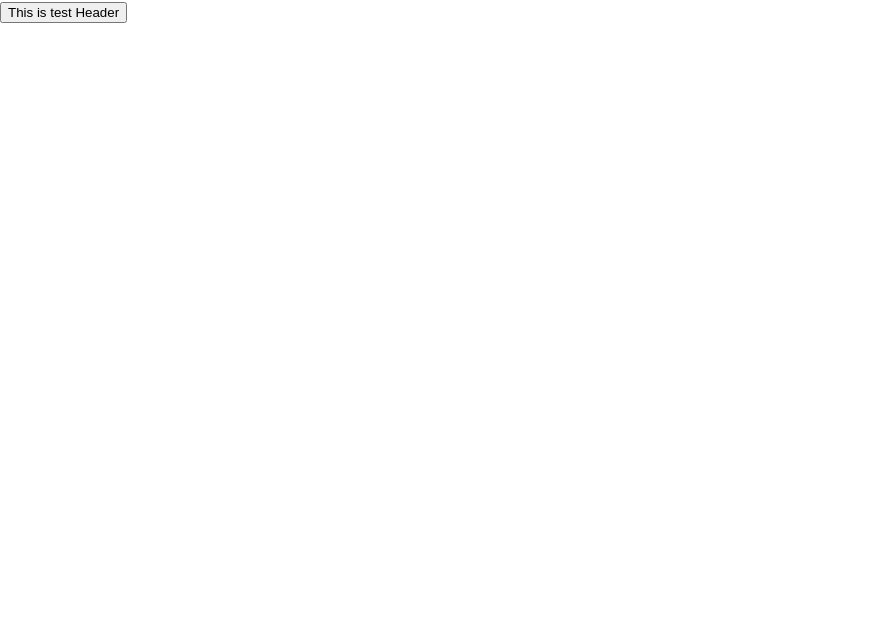
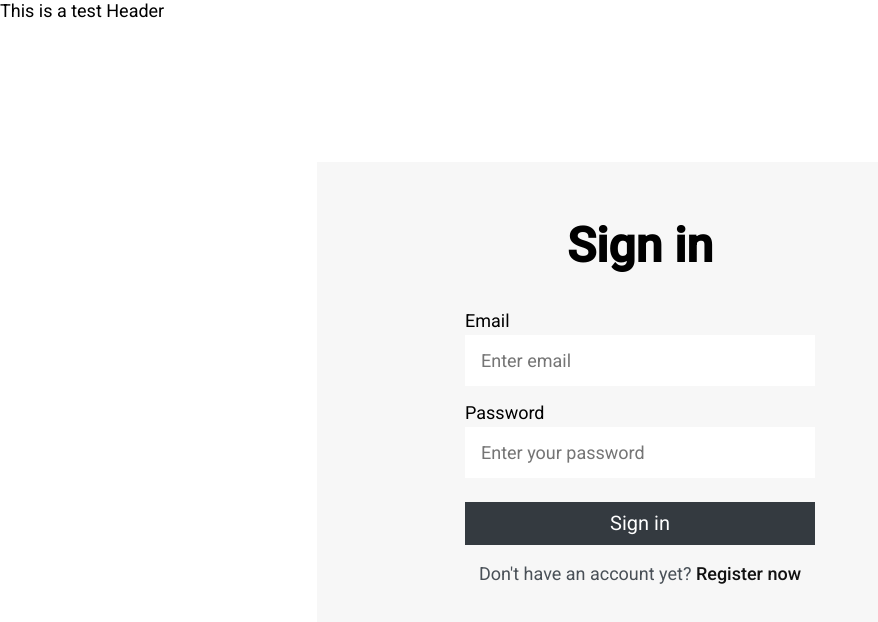
Before and after one commit to IT-Talent-Hunt/Frontend, a React (Create React App) app: page /#/signIn in a window 1280 px wide. Shown: the top 622 px of the page, without its empty margins (0-878 px from the left). Built offline with nearby package versions, Linux system fonts and the light colour scheme.

Commit message:
Added router and few test componets and pages

```diff
--- a/public/index.html
+++ b/public/index.html
@@ -25,6 +25,9 @@
       Learn how to configure a non-root public URL by running `npm run build`.
     -->
     <title>React App</title>
+    <link rel="preconnect" href="https://fonts.googleapis.com">
+    <link rel="preconnect" href="https://fonts.gstatic.com" crossorigin>
+    <link href="https://fonts.googleapis.com/css2?family=Roboto:wght@400;500&display=swap" rel="stylesheet">
   </head>
   <body>
     <noscript>You need to enable JavaScript to run this app.</noscript>
--- a/src/App.tsx
+++ b/src/App.tsx
@@ -1,23 +1,44 @@
-import React from 'react';
+import React, { useEffect, useState } from 'react';
+import { Outlet, useNavigate } from 'react-router-dom';
 import './App.scss';
 import { Header } from './components/Header/Header';
-
-interface Props {
-  onClick: () => void;
-}
-
-export const Provider: React.FC<Props> = React.memo(({ onClick, children }) => (
-  <button type="button" onClick={onClick}>
-    {children}
-  </button>
-));
+import { Footer } from './components/Footer/Footer';
 
 export const App: React.FC = () => {
+  // eslint-disable-next-line @typescript-eslint/no-unused-vars
+  const [isSignedIn, setIsSignedIn] = useState(false);
+  const navigate = useNavigate();
+
+  useEffect(() => {
+    // const isLoggedIn = localStorage.getItem('isSignedIn');
+
+    // if (isLoggedIn === 'true') {
+    //   setIsSignedIn(true);
+    //   navigate('/main');
+    // } else {
+    //   setIsSignedIn(false);
+    //   navigate('/signIn');
+    // }
+
+    // return () => {
+    //   localStorage.setItem('isSignedIn', 'false');
+    // };
+    navigate('/signIn');
+  }, []);
+
   return (
     <div className="starter">
-      <Provider onClick={() => ({})}>
-        <Header></Header>
-      </Provider>
+      <header>
+        <Header />
+      </header>
+      <main>
+        <Outlet />
+      </main>
+      { isSignedIn && (
+        <footer>
+          <Footer />
+        </footer>
+      )}
     </div>
   );
 };
--- /dev/null
+++ b/src/components/Footer/Footer.tsx
@@ -0,0 +1,5 @@
+import { FC } from 'react';
+
+export const Footer: FC = () => {
+  return <div className="footer">Footer</div>;
+};
--- a/src/components/Header/Header.tsx
+++ b/src/components/Header/Header.tsx
@@ -3,7 +3,7 @@ import { FC } from 'react';
 export const Header: FC = () => {
   return (
     <header>
-      This is test Header
+      This is a test Header
     </header>
   );
 };
--- /dev/null
+++ b/src/components/LoginForm/LoginForm.module.scss
@@ -0,0 +1,92 @@
+.container {
+  position: absolute;
+  top: 50%;
+  left: 50%;
+  transform: translate(-50%, -50%);
+
+  display: flex;
+  flex-direction: column;
+  justify-content: center;
+  align-items: center;
+
+  width: 646px;
+  height: 476px;
+
+  background-color: #F7F7F7;
+}
+
+.form {
+  display: flex;
+  flex-direction: column;
+  align-items: center;
+  justify-content: center;
+
+  // gap: 16px;
+
+  .input:last-of-type {
+    margin-bottom: 24px;
+  }
+}
+
+.header {
+  margin-bottom: 36px;
+  font-size: 48px;
+}
+
+.input {
+  width: 350px;
+  height: 51px;
+
+  padding: 15px 16px;
+
+  margin-bottom: 16px;
+
+  background-color: #fff;
+
+  font-size: 18px;
+
+  ::placeholder {
+    color: #ADB5BD;
+  }
+}
+
+.label {
+  align-self: flex-start;
+
+  margin-bottom: 4px;
+}
+
+.button {
+  height: 43px;
+  width: 350px;
+
+  margin-bottom: 18px;
+
+  background-color: #343A40;
+  color: #fff;
+  font-size: 20px;
+  border: 1px solid transparent;
+
+  transition: all ease-in-out 0.2s;
+
+  &:hover {
+    background-color: #fff;
+    color: #343A40;
+    border: 1px solid #343A40;
+  }
+
+  &:focus {
+    transform: scale(0.95);
+  }
+}
+
+.span {
+  font-size: 18px;
+  color: #495057;
+}
+
+.link {
+  font-weight: 500;
+  font-size: 18px;
+  color: #121212;
+}
--- /dev/null
+++ b/src/components/LoginForm/LoginForm.tsx
@@ -0,0 +1,57 @@
+import { FC, FormEvent, useState } from 'react';
+import { useNavigate } from 'react-router-dom';
+import styles from './LoginForm.module.scss';
+
+export const LoginForm: FC = () => {
+  const [password, setPassword] = useState('');
+  const [email, setEmail] = useState('');
+  const navigate = useNavigate();
+
+  const handleSubmit = (evt: FormEvent) => {
+    evt.preventDefault();
+
+    localStorage.setItem('isSignedIn', 'true');
+
+    navigate('/main');
+  };
+
+  return (
+    <div className={styles.container}>
+      <form onSubmit={handleSubmit} className={styles.form}>
+        <h1 className={styles.header}>Sign in</h1>
+        <label htmlFor="email" className={styles.label}>
+          Email
+        </label>
+        <input
+          type="email"
+          required
+          id="email"
+          value={email}
+          onChange={(evt) => setEmail(evt.target.value)}
+          className={styles.input}
+          placeholder="Enter email"
+        />
+        <label htmlFor="password" className={styles.label}>
+          Password
+        </label>
+        <input
+          type="password"
+          required
+          minLength={5}
+          id="password"
+          value={password}
+          onChange={(evt) => setPassword(evt.target.value)}
+          className={styles.input}
+          placeholder="Enter your password"
+        />
+        <button type="submit" className={styles.button}>
+          Sign in
+        </button>
+      </form>
+      <span className={styles.span}>
+        Don&apos;t have an account yet?
+        <a href="/" className={styles.link}> Register now</a>
+      </span>
+    </div>
+  );
+};
--- a/src/index.scss
+++ b/src/index.scss
@@ -1,13 +1,76 @@
+// reset.scss
+
+// Box-sizing
+*,
+*::before,
+*::after {
+  box-sizing: border-box;
+}
+
+// Remove margins and paddings
+html,
+body,
+h1,
+h2,
+h3,
+h4,
+h5,
+h6,
+p,
+ol,
+ul,
+li,
+figure,
+figcaption,
+blockquote,
+dl,
+dd {
+  margin: 0;
+  padding: 0;
+}
+
+// Remove list styles
+ul,
+ol {
+  list-style: none;
+}
+
+// Remove default button styles
+button {
+  background-color: transparent;
+  border: none;
+  outline: none;
+  cursor: pointer;
+  padding: 0;
+}
+
+// Remove default form styles
+input,
+textarea,
+select,
+button {
+  appearance: none;
+  border-radius: 0;
+  background-color: transparent;
+  border: none;
+  outline: none;
+  resize: none;
+  font-family: inherit;
+}
+
+// Add your additional reset or normalization styles here
+a {
+  color: inherit;
+  text-decoration: none;
+}
+
+
+// Set default font styles
 body {
   margin: 0;
-  font-family: -apple-system, BlinkMacSystemFont, 'Segoe UI', 'Roboto', 'Oxygen',
+  font-family: 'Roboto', 'Oxygen',
     'Ubuntu', 'Cantarell', 'Fira Sans', 'Droid Sans', 'Helvetica Neue',
     sans-serif;
   -webkit-font-smoothing: antialiased;
   -moz-osx-font-smoothing: grayscale;
 }
-
-code {
-  font-family: source-code-pro, Menlo, Monaco, Consolas, 'Courier New',
-    monospace;
-}
--- a/src/index.tsx
+++ b/src/index.tsx
@@ -1,11 +1,25 @@
 import React from 'react';
 import ReactDOM from 'react-dom';
+import {
+  HashRouter, Routes, Route, Navigate,
+} from 'react-router-dom';
 import './index.scss';
 import { App } from './App';
+import { SignInPage } from './pages/SignInPage/SignInPage';
+import { MainPage } from './pages/MainPage/MainPage';
 
 ReactDOM.render(
   <React.StrictMode>
-    <App />
+    <HashRouter>
+      <Routes>
+        <Route path="/" element={<App />}>
+          <Route path="main" element={<Navigate to="../" replace />} />
+          <Route index element={<MainPage />} />
+
+          <Route path="signIn" element={<SignInPage />} />
+        </Route>
+      </Routes>
+    </HashRouter>
   </React.StrictMode>,
   document.getElementById('root'),
 );
--- /dev/null
+++ b/src/pages/MainPage/MainPage.tsx
@@ -0,0 +1,9 @@
+import { FC } from 'react';
+
+export const MainPage: FC = () => {
+  return (
+    <div className="mainPage">
+      Main Page
+    </div>
+  );
+};
--- /dev/null
+++ b/src/pages/SignInPage/SignInPage.tsx
@@ -0,0 +1,10 @@
+import { FC } from 'react';
+import { LoginForm } from '../../components/LoginForm/LoginForm';
+
+export const SignInPage: FC = () => {
+  return (
+    <div className="container">
+      <LoginForm />
+    </div>
+  );
+};
```
Also changed, not shown: package.json (+6 -1 lines), .eslintrc.js, 1 other file (tests, documents, lock files or other folders).
